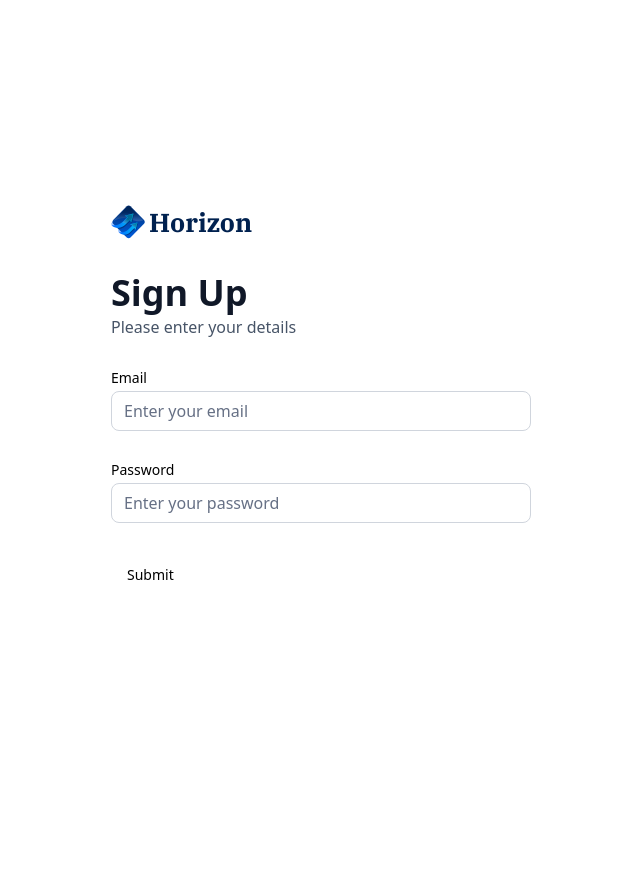
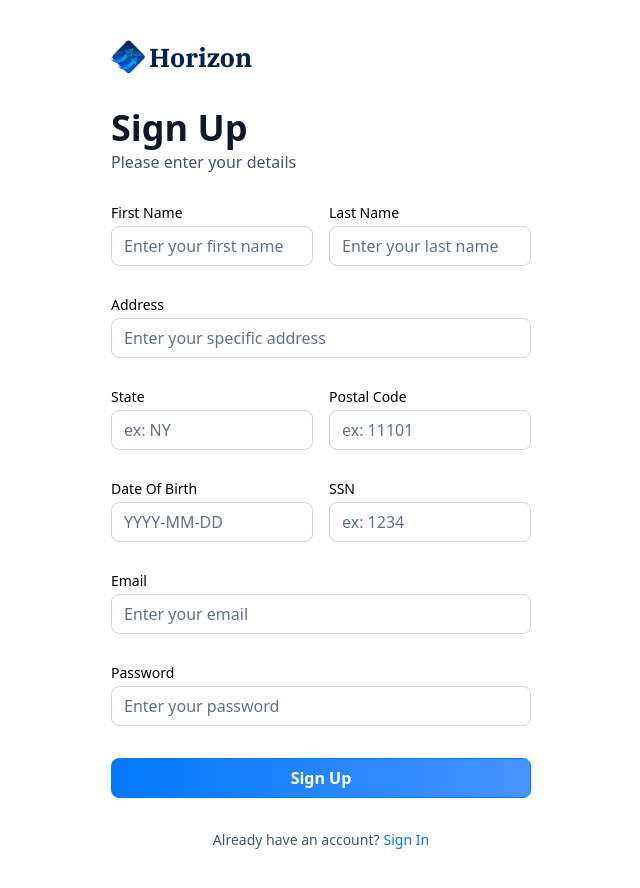
Before and after one commit to tanmaysarin/Banking_App, a Next.js app: page /sign-up in a window 1280 px wide. Shown: the whole page, without its empty margins (319-959 px from the left). Before the commit the page ends 800 px from the top, so only its background shows below. Built offline with nearby package versions, Linux system fonts and the light colour scheme.

Commit message:
implement form with zod validation

```diff
--- a/components/AuthForm.tsx
+++ b/components/AuthForm.tsx
@@ -10,23 +10,20 @@
 import { Button } from "@/components/ui/button"
 import {
   Form,
-  FormControl,
-  FormDescription,
-  FormField,
-  FormItem,
-  FormLabel,
-  FormMessage,
 } from "@/components/ui/form"
-import { Input } from "@/components/ui/input"
 import CustomInput from './CustomInput';
 import { authformSchema } from '@/lib/utils';
+import { Loader2 } from 'lucide-react';
 
 const AuthForm = ({type} : {type: string}) => {
   const [user, setUser] = useState(null);
+  const [isLoading, setIsLoading] = useState(false);
+
+  const formSchema = authformSchema(type);
 
   // 1. Define your form.
-  const form = useForm<z.infer<typeof authformSchema>>({
-    resolver: zodResolver(authformSchema),
+  const form = useForm<z.infer<typeof formSchema>>({
+    resolver: zodResolver(formSchema),
     defaultValues: {
       email: "",
       password: "",
@@ -34,10 +31,12 @@
   })
 
   // 2. Define a submit handler.
-  function onSubmit(values: z.infer<typeof authformSchema>) {
+  function onSubmit(values: z.infer<typeof formSchema>) {
     // Do something with the form values.
     // ✅ This will be type-safe and validated.
+    setIsLoading(true)
     console.log(values)
+    setIsLoading(false)
   }
 
   return (
@@ -83,6 +82,65 @@
                 <Form {...form}>
                     <form onSubmit={form.handleSubmit(onSubmit)} className="space-y-8">
 
+                        {type === 'sign-up' && (
+                            <>
+                                <div className='flex gap-4'>
+                                    <CustomInput
+                                        control={form.control}
+                                        name='firstName'
+                                        label='First Name'
+                                        placeholder='Enter your first name'
+                                    />
+
+                                    <CustomInput
+                                        control={form.control}
+                                        name='lastName'
+                                        label='Last Name'
+                                        placeholder='Enter your last name'
+                                    />
+                                </div>
+
+                                <CustomInput
+                                    control={form.control}
+                                    name='address1'
+                                    label='Address'
+                                    placeholder='Enter your specific address'
+                                />
+
+                                <div className='flex gap-4'>
+                                    <CustomInput
+                                        control={form.control}
+                                        name='state'
+                                        label='State'
+                                        placeholder='ex: NY'
+                                    />
+
+                                    <CustomInput
+                                        control={form.control}
+                                        name='postalCode'
+                                        label='Postal Code'
+                                        placeholder='ex: 11101'
+                                    />
+                                </div>
+
+                                <div className='flex gap-4'>
+                                    <CustomInput
+                                        control={form.control}
+                                        name='dateOfBirth'
+                                        label='Date Of Birth'
+                                        placeholder='YYYY-MM-DD'
+                                    />
+
+                                    <CustomInput
+                                        control={form.control}
+                                        name='ssn'
+                                        label='SSN'
+                                        placeholder='ex: 1234'
+                                    />
+                                </div>
+                            </>
+                        )}
+
                         <CustomInput
                             control={form.control}
                             name='email'
@@ -96,9 +154,35 @@
                             label='Password'
                             placeholder='Enter your password'
                         />
-                        <Button type="submit">Submit</Button>
+
+                        <div className='flex flex-col gap-4'>
+                            <Button type="submit" className='form-btn' disabled={isLoading}>
+                                {isLoading ? (
+                                    <>
+                                        <Loader2
+                                            size={20}
+                                            className='animate-spin'
+                                        /> &nbsp;
+                                        Loading...
+                                    </>
+                                ) : type === 'sign-in' ? 'Sign In' : 'Sign Up'}
+                            </Button>
+                        </div>
                     </form>
                 </Form>
+
+                <footer className='flex justify-center gap-1'>
+                    <p className='text-14 font-normal text-gray-600'>
+                        {type === 'sign-in'
+                        ? "Don't have an account?"
+                        : "Already have an account?"}
+                    </p>
+
+                    <Link href={type === 'sign-in' ? '/sign-up' : '/sign-in'} className='form-link'>
+                        {type === 'sign-in' ? 'Sign Up' : 'Sign In'}
+                    </Link>
+
+                </footer>
             </>
         )}
     </section>
--- a/components/CustomInput.tsx
+++ b/components/CustomInput.tsx
@@ -6,9 +6,11 @@
 import { z } from 'zod'
 import { authformSchema } from '@/lib/utils'
 
+const formSchema = authformSchema('sign-up');
+
 interface CustomInput {
-    control: Control<z.infer<typeof authformSchema>>,
-    name: FieldPath<z.infer<typeof authformSchema>>,
+    control: Control<z.infer<typeof formSchema>>,
+    name: FieldPath<z.infer<typeof formSchema>>,
     label: string,
     placeholder: string,
 }
--- a/lib/utils.ts
+++ b/lib/utils.ts
@@ -195,7 +195,16 @@
   return date > twoDaysAgo ? "Processing" : "Success";
 };
 
-export const authformSchema = z.object({
+export const authformSchema = (type: string) => z.object({
+  // sign-up
+  firstName: type === 'sign-in' ? z.string().optional() : z.string().min(3),
+  lastName: type === 'sign-in' ? z.string().optional() : z.string().min(3),
+  address1: type === 'sign-in' ? z.string().optional() : z.string().max(50),
+  state: type === 'sign-in' ? z.string().optional() : z.string().max(2).min(2),
+  postalCode: type === 'sign-in' ? z.string().optional() : z.string().min(3).max(6),
+  dateOfBirth: type === 'sign-in' ? z.string().optional() : z.string().min(3),
+  ssn: type === 'sign-in' ? z.string().optional() : z.string().min(3),
+  // both sign in and sign up
   email: z.string().email(),
   password: z.string().min(8),
 })
```
